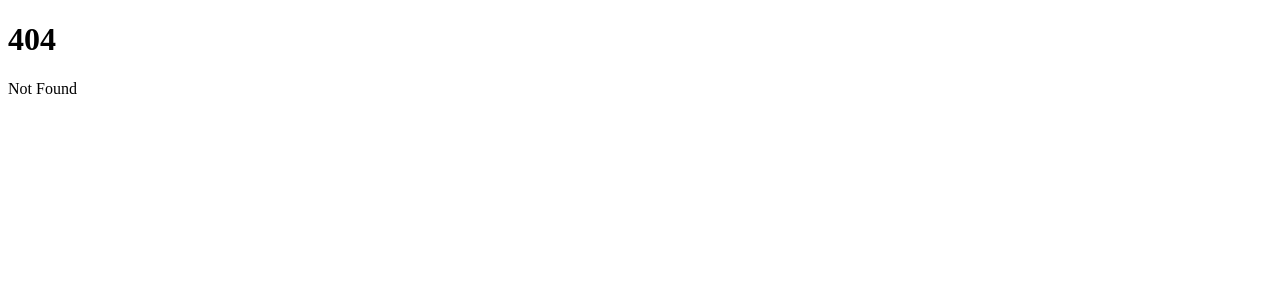
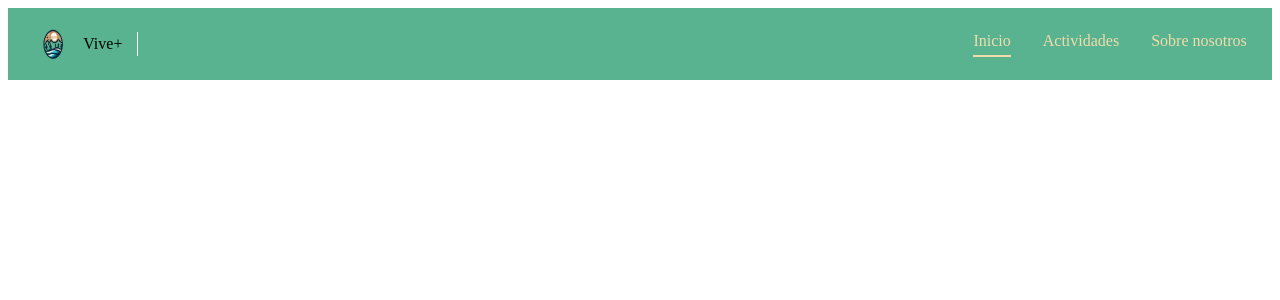
Before and after one commit to Mapacheee/vive-mas, a SvelteKit app: page /activities in a window 1280 px wide. Before the commit this address had no page. Shown: the top 300 px of the page. Built offline with nearby package versions, Linux system fonts and the light colour scheme.

Commit message:
favicon, logo and navbar updates

```diff
--- /dev/null
+++ b/src/global.css
@@ -0,0 +1,9 @@
+body {
+    margin: 0;
+    padding: 0;
+    background: linear-gradient(90deg, #59B390 100%, rgba(89, 179, 144, 0.44));
+    min-height: 100vh;
+    font-family: 'Jersey 25', sans-serif;
+    font-weight: 400;
+    font-style: normal;
+}
--- /dev/null
+++ b/src/lib/components/Navbar.svelte
@@ -0,0 +1,58 @@
+<nav>
+    <div class="logo-container">
+        <img src="vivemas_logo.webp" alt="Logo">
+        <span>Vive+</span>
+    </div>
+
+    <div class="vertical-line"></div>
+
+    <div class="nav-links">
+        <a href="/" class="active">Inicio</a>
+        <a href="/activities">Actividades</a>
+        <a href="/about">Sobre nosotros</a>
+    </div>
+</nav>
+
+<style>
+    nav {
+        display: flex;
+        align-items: center;
+        padding: 1rem 2%;
+    }
+
+    .logo-container {
+        display: flex;
+        align-items: center;
+    }
+
+    .logo-container img {
+        width: 40px; /* Tamaño del logo */
+        height: 40px;
+        margin-right: 10px;
+    }
+
+    .vertical-line {
+        width: 1px;
+        height: 24px;
+        background-color: white; /* Color de la línea vertical */
+        margin: 0 15px;
+    }
+
+    .nav-links {
+        display: flex;
+        gap: 2rem; /* Espacio entre los enlaces */
+        margin-left: auto; /* Empuja los enlaces hacia la derecha */
+    }
+
+    .nav-links a {
+        color: #F0DDAA; /* Color de las letras */
+        text-decoration: none;
+        font-weight: 500;
+        font-size: 16px;
+        padding-bottom: 5px;
+    }
+
+    .nav-links a.active {
+        border-bottom: 2px solid #F0DDAA; /* Subrayado para el link activo */
+    }
+</style>
--- /dev/null
+++ b/src/routes/+layout.svelte
@@ -0,0 +1,18 @@
+<script>
+import Navbar from "$lib/components/Navbar.svelte";
+</script>
+
+<svelte:head>
+    <title>Vive+ | Las mejores actividades</title>
+</svelte:head>
+<main>
+    <Navbar></Navbar>
+
+    <slot />
+</main>
+
+<style>
+    main {
+        background: linear-gradient(90deg, #59B390 100%, rgba(89, 179, 144, 0.44));
+    }
+</style>
--- a/src/routes/+page.svelte
+++ b/src/routes/+page.svelte
@@ -1,2 +1 @@
-<h1>Welcome to SvelteKit</h1>
-<p>Visit <a href="https://svelte.dev/docs/kit">svelte.dev/docs/kit</a> to read the documentation</p>
+<h1>Test</h1>
```
Also changed, not shown: src/routes/activities/+page.svelte (added), static/favicon.svg, static/vivemas_logo.webp (added).
